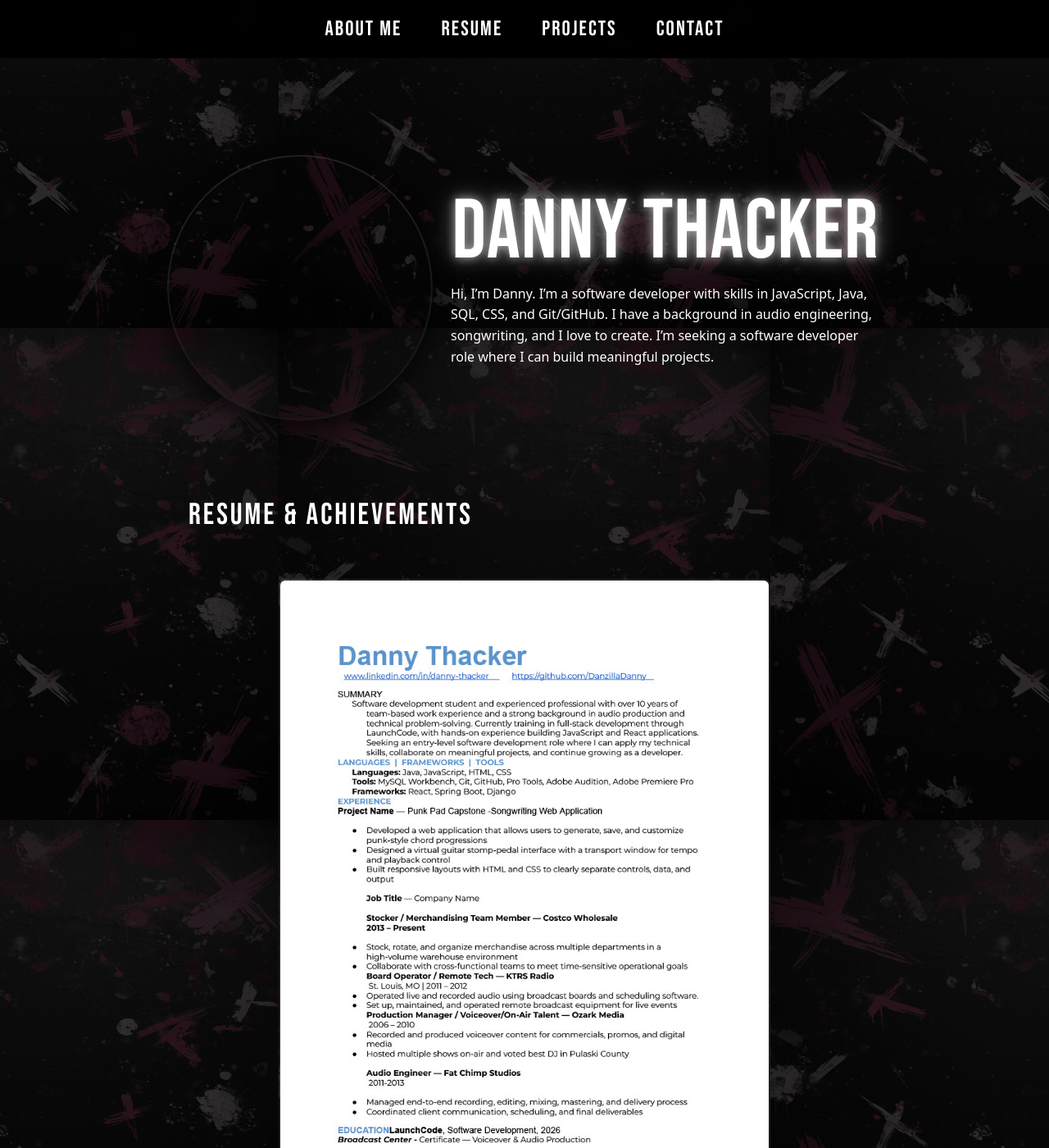
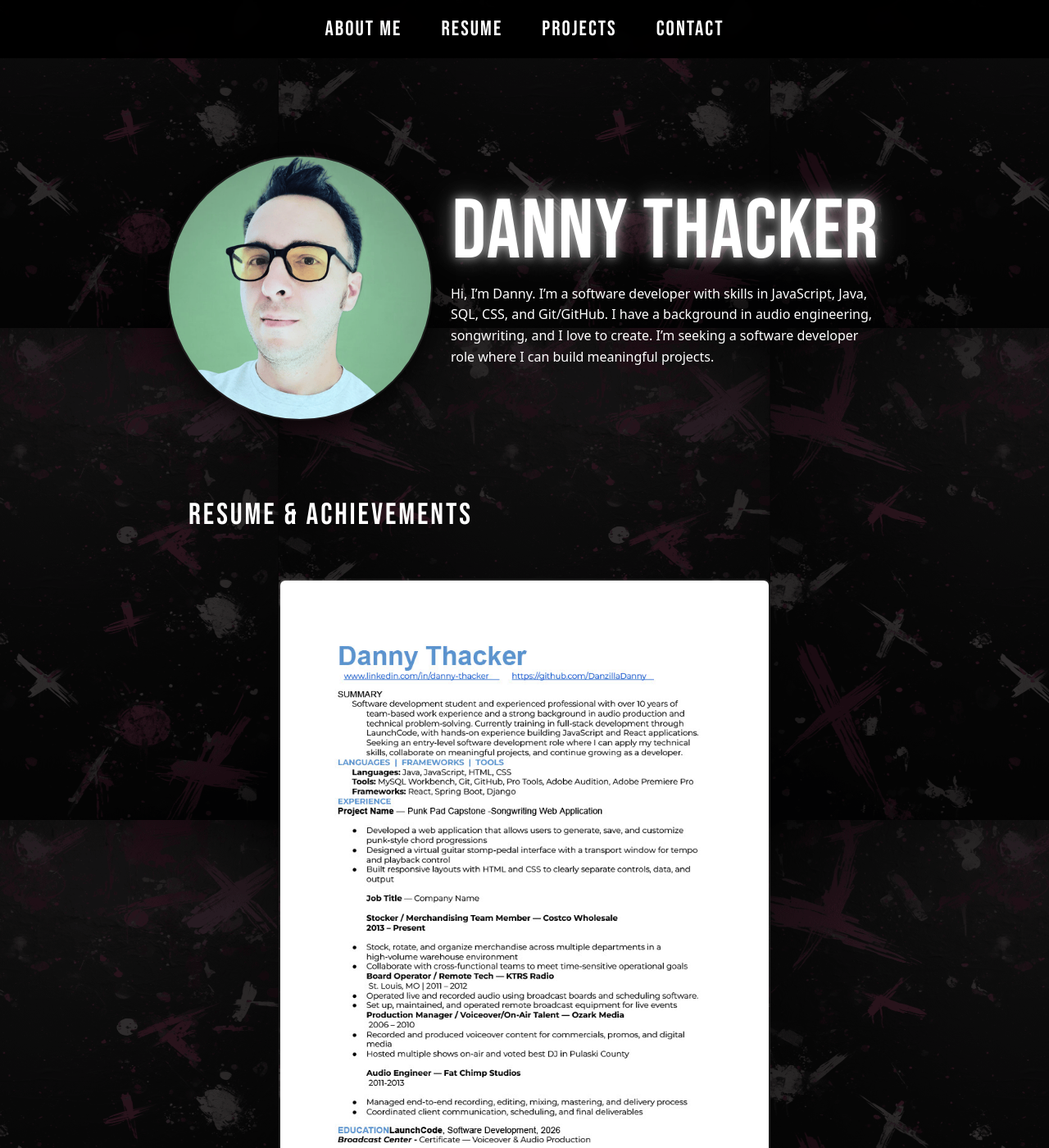
Before and after one commit to DanzillaDanny/DanzillaDanny.github.io, a Jekyll site: the page built from index.md, in a window 1280 px wide and 1400 px high. Shown: the whole window at 82% size. Built offline with Jekyll 4.4.1, drawn with Linux system fonts in a browser that asks for light colours.

Commit message:
fixing profile pic effect

```diff
--- a/assets/index.css
+++ b/assets/index.css
@@ -11,16 +11,8 @@
 }
 
 @keyframes heroFade {
-  from {
-    opacity: 0;
-    filter: blur(6px) grayscale(20%) brightness(0.9);
-    transform: scale(0.985);
-  }
-  to {
-    opacity: 1;
-    filter: blur(0px) grayscale(0%) brightness(1);
-    transform: scale(1);
-  }
+  from { opacity: 0; filter: blur(6px) brightness(0.9); transform: scale(0.985); }
+  to   { opacity: 1; filter: blur(0px) brightness(1); transform: scale(1); }
 }
 
 @keyframes fadeUp {
@@ -245,7 +237,7 @@ body::before {
   max-width: none;
   aspect-ratio: auto;
 
-  opacity: 0;
+  opacity: 1;
 }
 
 .profile-pic:hover {
```
Also changed, not shown: 1 other file.
